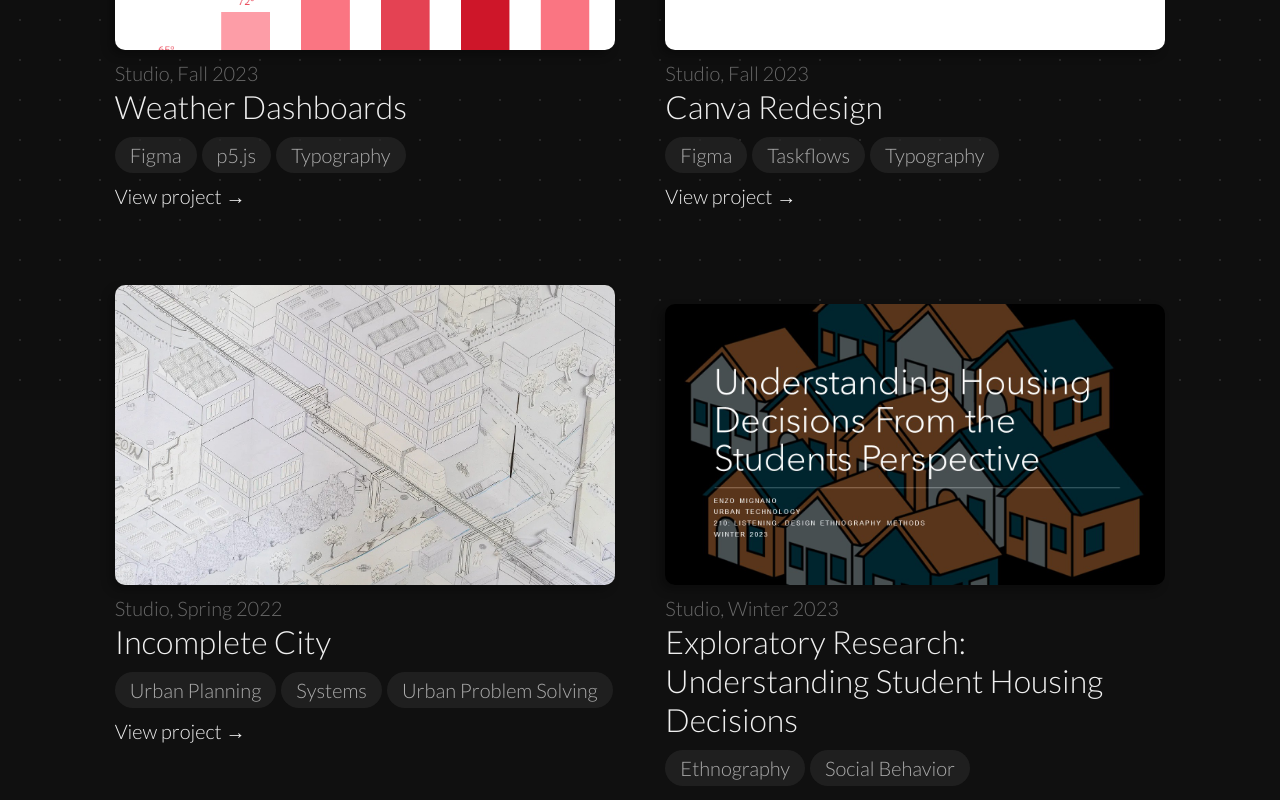
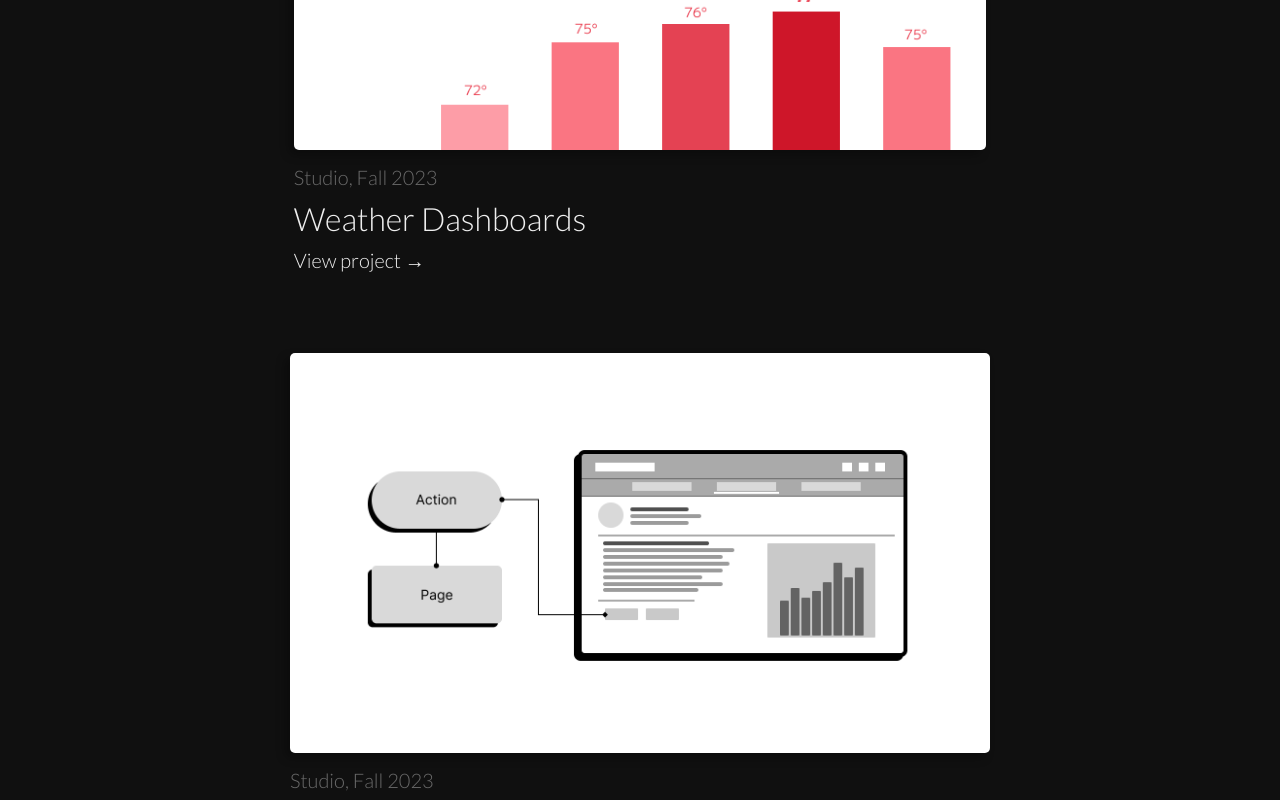
Before and after one commit to emignano/portfolio, a website: page evenMore.html in a window 1280 px wide. Shown: the part 400-1200 px from the top of the page. Drawn offline with Linux system fonts and the light colour scheme.

Commit message:
few polishing changes

```diff
--- a/evenMore.html
+++ b/evenMore.html
@@ -41,11 +41,11 @@
                                 <div class="project_title">
                                     <p>Weather Dashboards</p>
                                 </div>
-                                <div class="skills">
+                                <!-- <div class="skills">
                                     <p>Figma</p>
                                     <p>p5.js</p>
                                     <p>Typography</p>
-                                </div>
+                                </div> -->
                                 <p class="button hoverAnimation">View project →</p>
                             </div>
                         </div>
@@ -58,11 +58,11 @@
                                 <div class="project_title">
                                     <p>Canva Redesign</p>
                                 </div>
-                                <div class="skills">
+                                <!-- <div class="skills">
                                     <p>Figma</p>
                                     <p>Taskflows</p>
                                     <p>Typography</p>
-                                </div>
+                                </div> -->
                                 <p class="button hoverAnimation">View project →</p>
                             </div>
                         </div>
@@ -75,11 +75,11 @@
                                 <div class="project_title">
                                     <p>Incomplete City</p>
                                 </div>
-                                <div class="skills">
+                                <!-- <div class="skills">
                                     <p>Urban Planning</p>
                                     <p>Systems</p>
                                     <p>Urban Problem Solving</p>
-                                </div>
+                                </div> -->
                                 <p class="button hoverAnimation">View project →</p>
                             </div>
                         </div>
@@ -93,11 +93,11 @@
                                 <div class="project_title">
                                     <p>Exploratory Research: Understanding Student Housing Decisions</p>
                                 </div>
-                                <div class="skills">
+                                <!-- <div class="skills">
                                     <p>Ethnography</p>
                                     <p>Social Behavior</p>
                                     <p>Behavioral Analysis</p>
-                                </div>
+                                </div> -->
                                 <p class="button hoverAnimation">View project →</p>
                             </div>
                         </div>
@@ -123,16 +123,17 @@
                     <div class="project_box">
                         <img loading='lazy' class='project_img', src="img/complexsystems models.png" alt="">
                         <div class="info">
-                            <p class="">COMING SOON</p>
+
                             <p class="faded secondary_text">Studio, Fall 2022 - 2023</p>
                             <div class="project_title">
                                 <p>Complex Systems Networks and Models</p>
                             </div>
-                            <div class="skills">
+                            <p class="">COMING SOON</p>
+                            <!-- <div class="skills">
                                 <p>Python</p>
                                 <p>Networks</p>
                                 <p>Emergent Behavior</p>
-                            </div>
+                            </div> -->
                         </div>
                     </div>
             </div>
--- a/styles.css
+++ b/styles.css
@@ -193,7 +193,7 @@ video {
 
 .header {
     font-size: 42px;
-    font-weight: 400;
+    font-weight: 300;
     color: var(--main_color);
     text-wrap: wrap;
     line-height: 2.8rem;
@@ -436,7 +436,7 @@ header ul a {
     top: calc(68%);
     left: calc(var(--container-width) - (var(--container-width)/2));
     transform: translate(-50%, -50%);
-    /* opacity: .5; */
+    opacity: 1;
 
 }
 
@@ -670,6 +670,10 @@ header ul a {
     opacity: .4;
 }
 
+.project_box p {
+    padding: 5px 0px;
+}
+
 .skills {
     display: flex;
     flex-wrap: wrap;
@@ -698,15 +702,16 @@ header ul a {
 .project_img {
     width: 100%;
     margin: auto;
-    border-radius: 10px;
+    border-radius: 5px;
     position: relative;
     box-shadow: -5px 5px 10px 0px rgba(0, 0, 0, .3);
 
 }
 
 .button {
-    margin-top: 10px;
+    /* margin-top: 10px; */
     width: fit-content;
+
 }
 
 .project_box:hover .button {
@@ -715,7 +720,7 @@ header ul a {
 
 
 .projectgrid .project_box {
-    max-width: 500px;
+    max-width: 700px;
     height: auto;
     width: auto\9;
 }
@@ -730,13 +735,13 @@ header ul a {
 }
 
 .projectgrid img {
-    max-height: 300px;
+    max-height: 400px;
     object-fit: cover;
     width: 100%;
 }
 
 
-.pattern{
+/* .pattern{
     background-color: var(--background_color);
     opacity: 0.1;
     background-image: radial-gradient(var(--main_color) 1px, var(--background_color) 1px);
@@ -745,7 +750,7 @@ header ul a {
     height: 100vh;
     z-index: -1;
     position: fixed;
-}
+} */
 
 
 
```
Also changed, not shown: index.html (+19 -17 lines).
